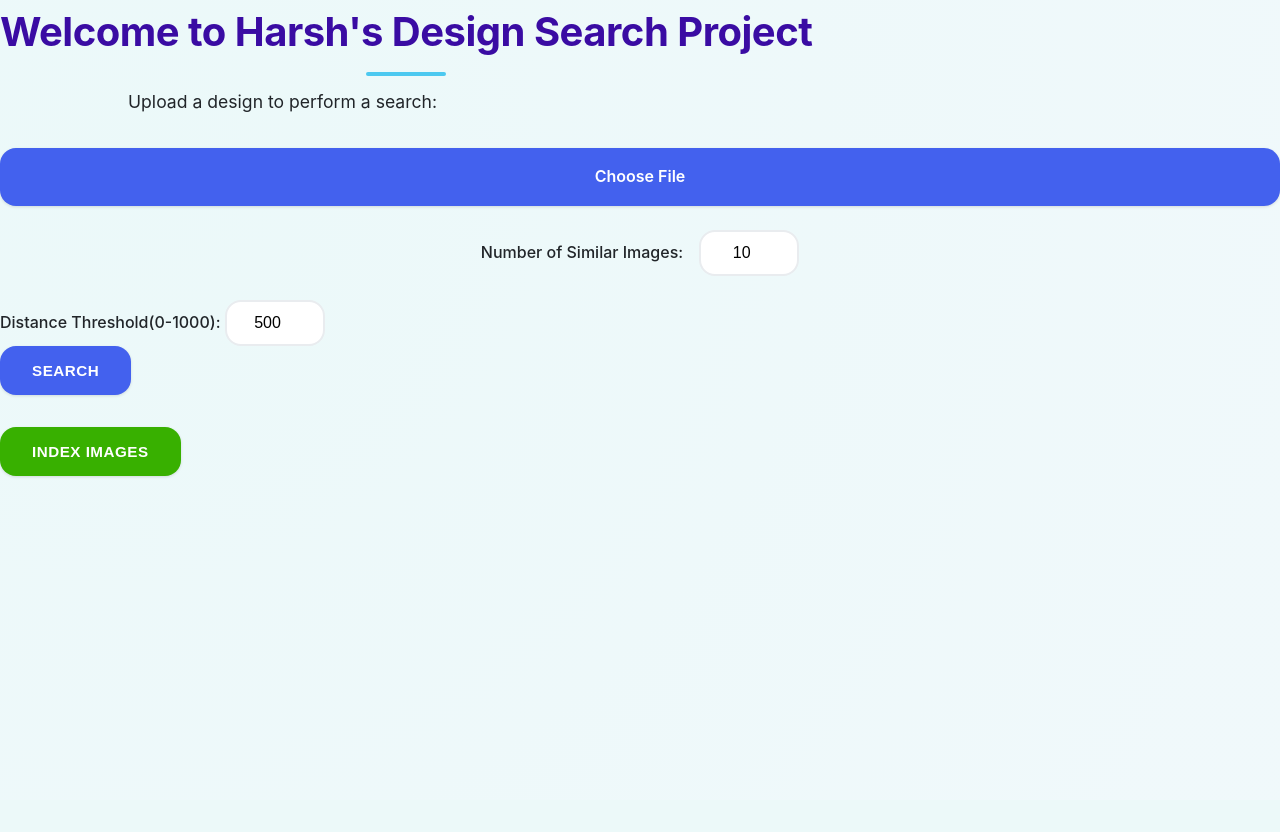
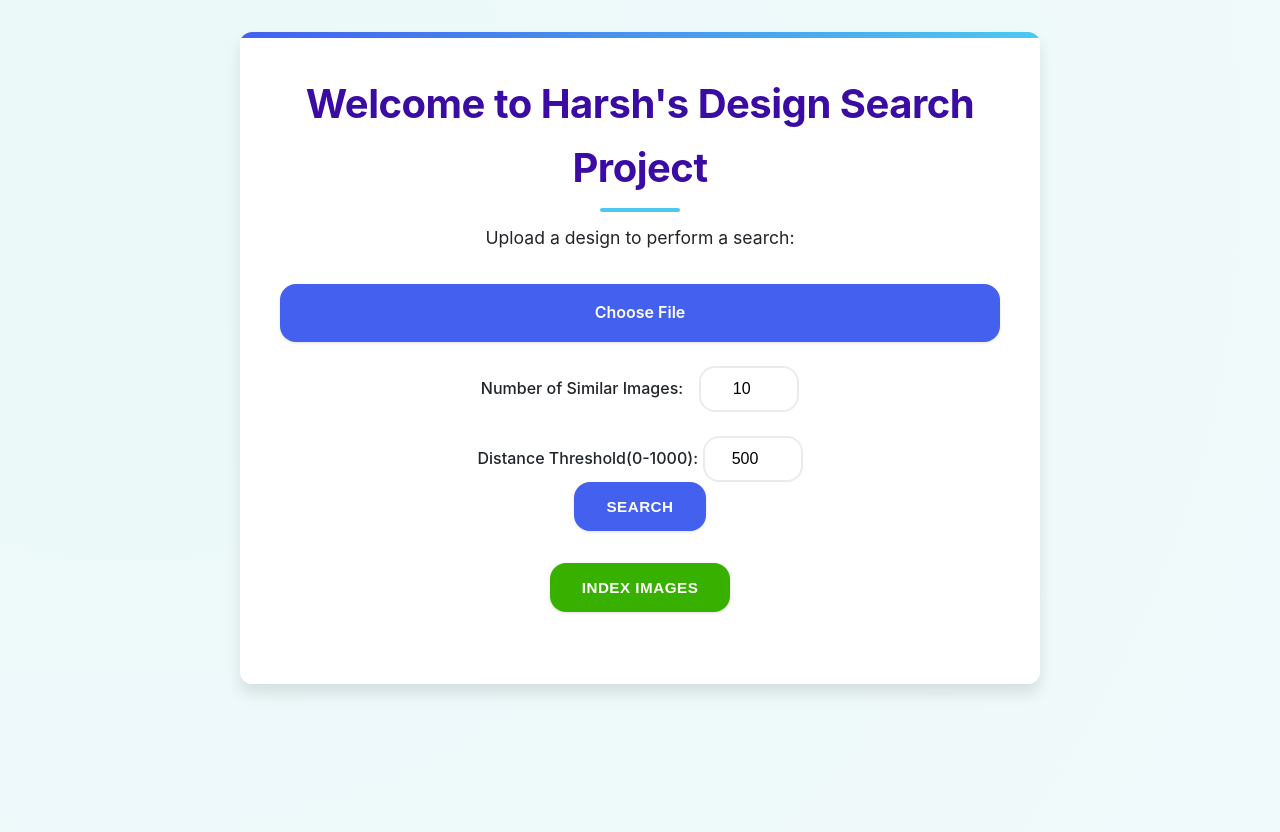
Before and after one commit to lambton-WIL/Textile-Design-Search-System, a Flask app: page / in a window 1280 px wide. Before the commit the page ends 477 px from the top, so only its background shows below. Run offline with Flask 3, Linux system fonts and the light colour scheme.

Commit message:
fixed: container styling issue in home container

```diff
--- a/files/static/css/style.css
+++ b/files/static/css/style.css
@@ -33,6 +33,29 @@ body {
     line-height: 1.6;
     min-height: 100vh;
     background-image: radial-gradient(circle at 10% 20%, rgba(234, 249, 249, 0.9) 0%, rgba(239, 249, 251, 0.9) 90%);
+}
+
+.home-container {
+    max-width: 800px;
+    margin: 2rem auto;
+    padding: 2.5rem;
+    background: white;
+    border-radius: var(--radius-md);
+    box-shadow: var(--shadow-lg);
+    text-align: center;
+    position: relative;
+    overflow: hidden;
+    animation: fadeInUp 0.6s ease-out;
+}
+
+.home-container::before {
+    content: '';
+    position: absolute;
+    top: 0;
+    left: 0;
+    width: 100%;
+    height: 6px;
+    background: var(--gradient);
 }
 
 .results-container, .uploaded-image-container {
--- a/files/templates/home.html
+++ b/files/templates/home.html
@@ -6,7 +6,7 @@
     <script src="{{ url_for('static', filename='js/index.js') }}"></script>
 </head>
 <body>
-    <div class="container">
+    <div class="container home-container">
         <h1>Welcome to Harsh's Design Search Project</h1>
         <p>Upload a design to perform a search:</p>
         <form action="/search" method="POST" enctype="multipart/form-data" class="upload-form">
```
Also changed, not shown: files/static/uploads/10.jpg (added).
